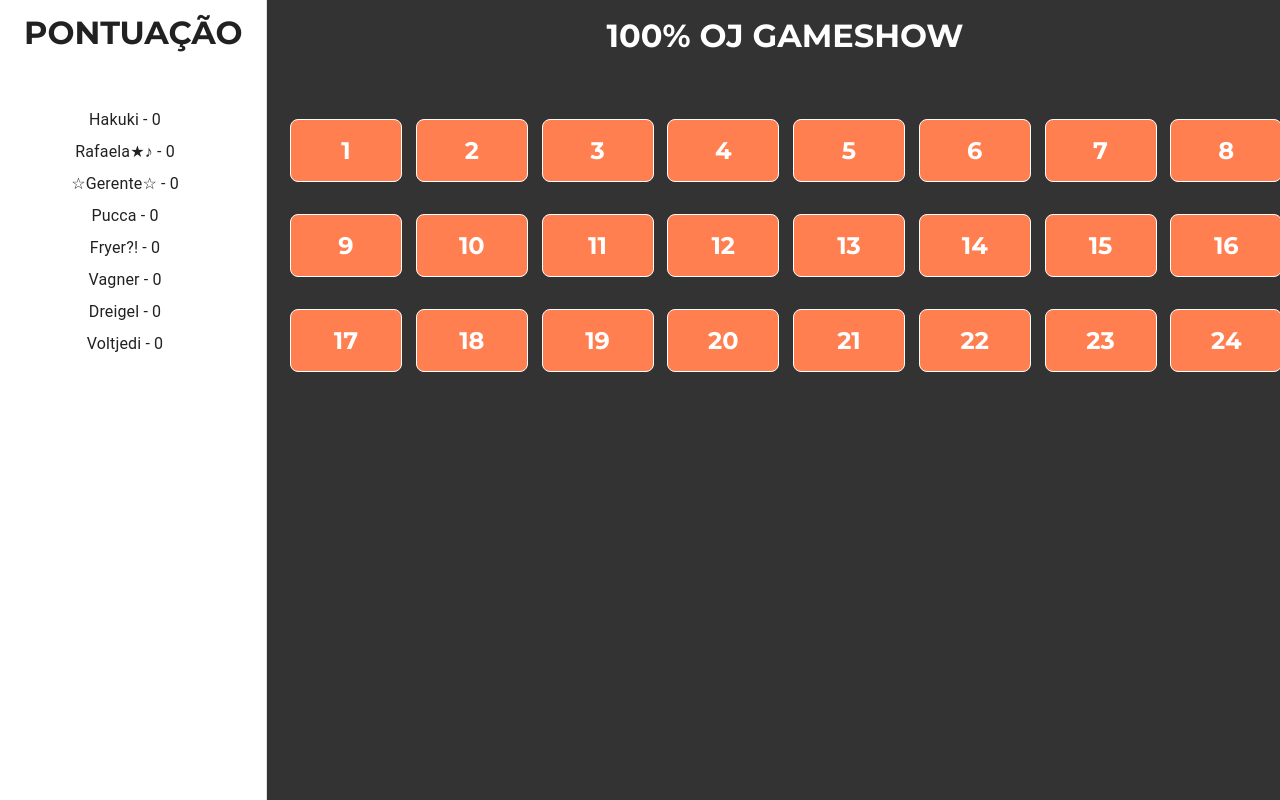
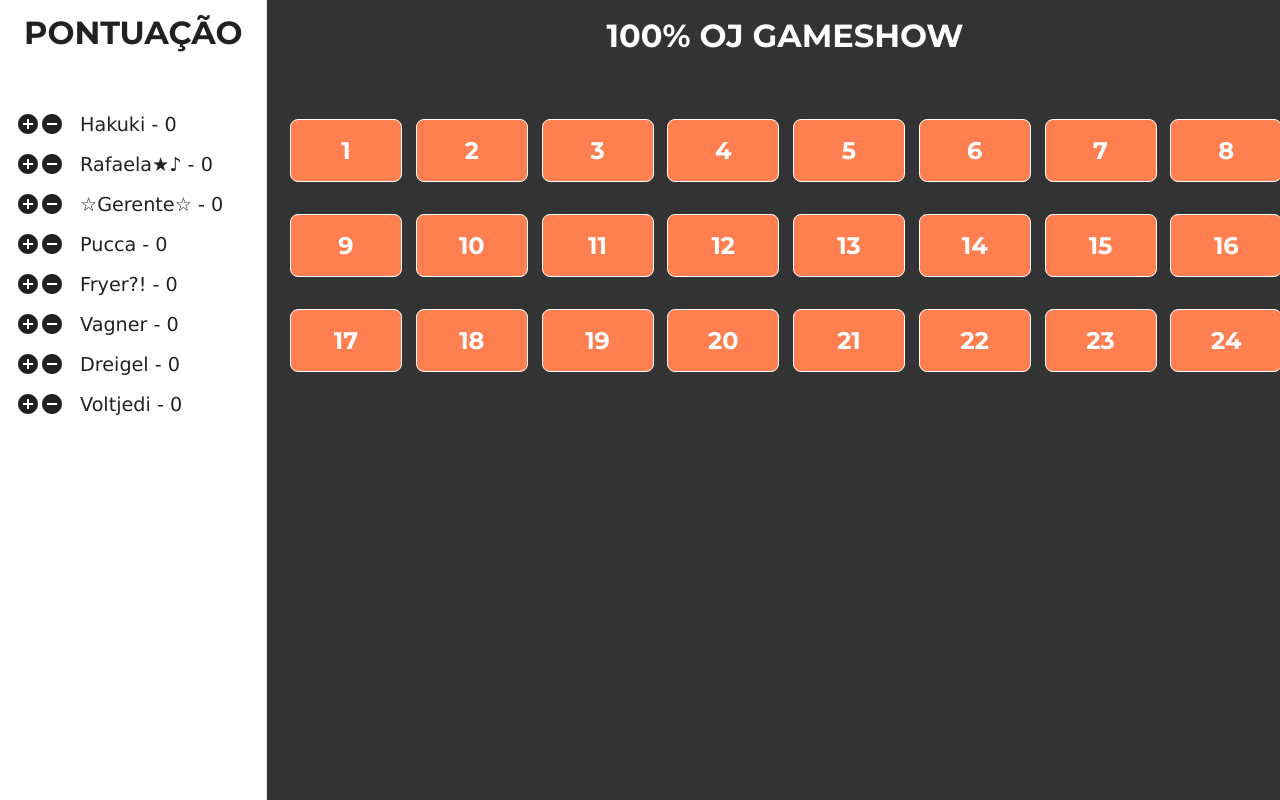
Before and after one commit to Sutanrrier/oj-gameshow, a React (Vite) app in the folder oj-gameshow/: page / in a window 1280 px wide. Built offline with nearby package versions, Linux system fonts and the light colour scheme.

Commit message:
Sistema de pontuação finalizado

```diff
--- a/oj-gameshow/src/components/Sidebar.jsx
+++ b/oj-gameshow/src/components/Sidebar.jsx
@@ -3,8 +3,9 @@ import Box from "@mui/material/Box";
 import Drawer from "@mui/material/Drawer";
 import List from "@mui/material/List";
 import ListItem from "@mui/material/ListItem";
-import ListItemText from "@mui/material/ListItemText";
 import { useState } from "react";
+import AddCircleIcon from "@mui/icons-material/AddCircle";
+import RemoveCircleIcon from "@mui/icons-material/RemoveCircle";
 
 function Sidebar() {
   const [jogadores, setJogadores] = useState([
@@ -17,6 +18,38 @@ function Sidebar() {
     { id: 7, nome: "Dreigel", pontos: 0 },
     { id: 8, nome: "Voltjedi", pontos: 0 },
   ]);
+
+  function handleAddPointClick(id) {
+    const jogadoresAux = [...jogadores];
+    jogadoresAux[id - 1].pontos += 1;
+
+    let jogadoresOrganizados = jogadoresAux.sort((j1, j2) =>
+      j1.pontos < j2.pontos ? 1 : j1.pontos > j2.pontos ? -1 : 0
+    );
+
+    for (let i = 0; i < jogadoresOrganizados.length; i++) {
+      jogadoresOrganizados[i].id = i + 1;
+    }
+
+    setJogadores(jogadoresOrganizados);
+  }
+
+  function handleRemovePointClick(id) {
+    const jogadoresAux = [...jogadores];
+    if (jogadoresAux[id - 1].pontos != 0) {
+      jogadoresAux[id - 1].pontos -= 1;
+    }
+
+    let jogadoresOrganizados = jogadoresAux.sort((j1, j2) =>
+      j1.pontos < j2.pontos ? 1 : j1.pontos > j2.pontos ? -1 : 0
+    );
+
+    for (let i = 0; i < jogadoresOrganizados.length; i++) {
+      jogadoresOrganizados[i].id = i + 1;
+    }
+
+    setJogadores(jogadoresOrganizados);
+  }
 
   return (
     <Drawer
@@ -41,14 +74,18 @@ function Sidebar() {
       <Box sx={{ width: 250 }}>
         <List sx={{ marginTop: 4 }}>
           {jogadores.map((jogador) => (
-            <ListItem key={jogador.nome} disablePadding>
-              <ListItemText
-                sx={{
-                  display: "flex",
-                  justifyContent: "center",
-                }}
-                primary={jogador.nome + " - " + jogador.pontos}
+            <ListItem key={jogador.id}>
+              <AddCircleIcon
+                className="oj-add-pontos-icon"
+                onClick={() => handleAddPointClick(jogador.id)}
               />
+              <RemoveCircleIcon
+                className="oj-remove-pontos-icon"
+                onClick={() => handleRemovePointClick(jogador.id)}
+              />
+              <p className="oj-jogador-hud">
+                {jogador.nome + " - " + jogador.pontos}
+              </p>
             </ListItem>
           ))}
         </List>
--- a/oj-gameshow/src/index.css
+++ b/oj-gameshow/src/index.css
@@ -15,7 +15,6 @@ html {
 
 .ojCardTitle {
     padding: 1rem;
-
     background-color: coral;
     text-align: center;
     font-size: 1.5rem;
@@ -40,3 +39,21 @@ html {
     margin-top: 1rem;
     margin-bottom: 4rem;
 }
+
+.oj-jogador-hud {
+    margin: 0 0 0 1rem;
+    font-size: 1.2rem;
+    font-family: Verdana, sans-serif;
+}
+
+.oj-add-pontos-icon:hover {
+    color: gold;
+    cursor: pointer;
+    transition: 0.1s ease all;
+}
+
+.oj-remove-pontos-icon:hover {
+    color: salmon;
+    cursor: pointer;
+    transition: 0.1s ease all;
+}
```
